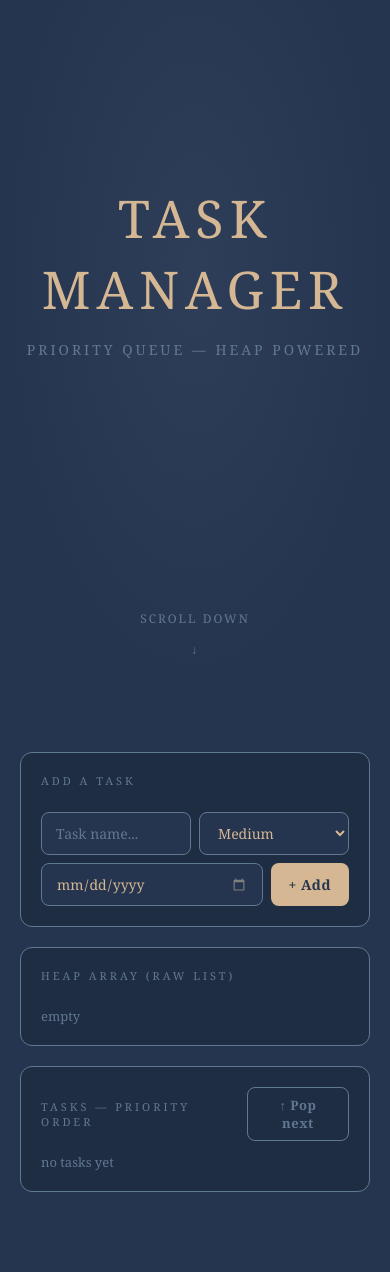
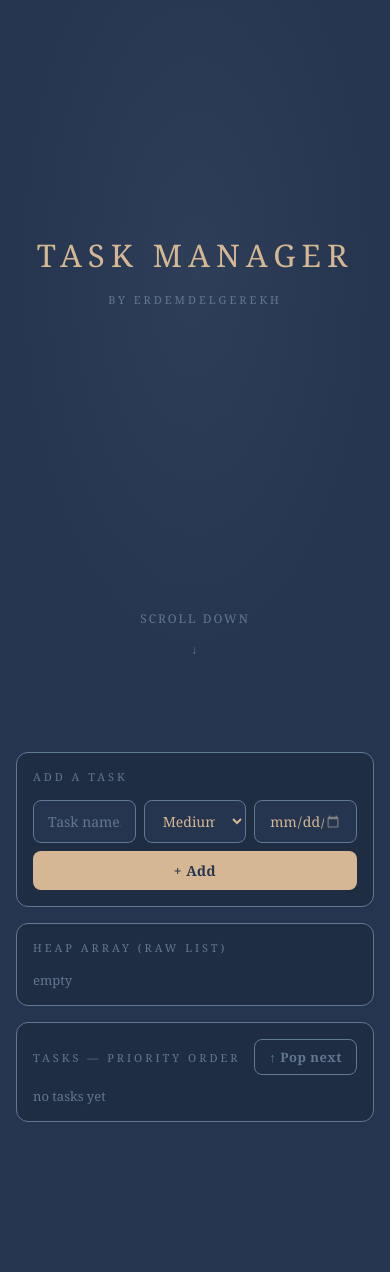
Before and after one commit to Erdemeeesgithub/to-do-list-demo, a Flask app: page / in a window 390 px wide. Shown: the part 152-1424 px from the top of the page. After the commit the page ends 1274 px from the top, so only its background shows below. Run offline with Flask 3, Linux system fonts and the light colour scheme.

Commit message:
responsive mobile styles

```diff
--- a/templates/index.html
+++ b/templates/index.html
@@ -34,7 +34,7 @@
         opacity: 0.15;
       }
       .hero h1 {
-        font-size: 52px;
+        font-size: clamp(28px, 8vw, 52px);
         font-weight: 400;
         color: #d5b893;
         letter-spacing: 6px;
@@ -44,7 +44,7 @@
         animation: fadeUp 1s ease forwards 0.3s;
       }
       .hero p {
-        font-size: 14px;
+        font-size: clamp(11px, 2.5vw, 14px);
         color: #617891;
         letter-spacing: 3px;
         text-transform: uppercase;
@@ -69,25 +69,25 @@
         animation: bounce 1.5s infinite;
       }
 
-      /* main content */
+      /* main */
       .container {
         max-width: 620px;
         margin: 0 auto;
-        padding: 60px 20px;
+        padding: 60px 16px;
       }
       .section-title {
         font-size: 11px;
         letter-spacing: 3px;
         text-transform: uppercase;
         color: #617891;
-        margin-bottom: 24px;
+        margin-bottom: 16px;
       }
       .card {
         background: #1e2d42;
         border: 1px solid #617891;
         border-radius: 12px;
-        padding: 20px;
-        margin-bottom: 20px;
+        padding: 16px;
+        margin-bottom: 16px;
         opacity: 0;
         transform: translateY(40px);
         transition: opacity 0.6s ease, transform 0.6s ease;
@@ -105,7 +105,8 @@
       input,
       select {
         flex: 1;
-        min-width: 120px;
+        min-width: 0;
+        width: 100%;
         padding: 10px 14px;
         background: #25344f;
         border: 1px solid #617891;
@@ -124,7 +125,9 @@
         background: #25344f;
         color: #d5b893;
       }
+
       button {
+        width: 100%;
         padding: 10px 18px;
         background: #d5b893;
         border: none;
@@ -139,6 +142,17 @@
       }
       button:hover {
         background: #c4a57e;
+      }
+
+      /* on bigger screens, add button doesn't need full width */
+      @media (min-width: 480px) {
+        button.add-btn {
+          width: auto;
+        }
+        input,
+        select {
+          width: auto;
+        }
       }
 
       .heap-raw {
@@ -188,11 +202,12 @@
         background: #25344f;
         border: 1px solid #617891;
         border-radius: 10px;
-        padding: 12px 16px;
+        padding: 12px 14px;
         margin-bottom: 8px;
         display: flex;
         align-items: center;
-        gap: 12px;
+        gap: 8px;
+        flex-wrap: wrap;
         opacity: 0;
         transform: translateX(-20px);
         animation: slideIn 0.4s ease forwards;
@@ -202,6 +217,7 @@
       }
       .task-name {
         flex: 1;
+        min-width: 100px;
         font-size: 14px;
         color: #d5b893;
       }
@@ -212,6 +228,7 @@
         font-weight: 600;
         letter-spacing: 0.5px;
         text-transform: uppercase;
+        white-space: nowrap;
       }
       .badge.high {
         background: #632024;
@@ -229,7 +246,9 @@
       .task-date {
         font-size: 12px;
         color: #617891;
+        white-space: nowrap;
       }
+
       .popped {
         background: #1e2d42;
         border: 1px solid #617891;
@@ -243,13 +262,16 @@
       .popped strong {
         color: #d5b893;
       }
+
       .top-row {
         display: flex;
         justify-content: space-between;
         align-items: center;
         margin-bottom: 12px;
+        gap: 8px;
       }
       .pop-btn {
+        width: auto !important;
         padding: 8px 14px;
         background: transparent;
         border: 1px solid #617891;
@@ -257,6 +279,7 @@
         font-size: 13px;
         border-radius: 8px;
         transition: all 0.2s;
+        white-space: nowrap;
       }
       .pop-btn:hover {
         border-color: #d5b893;
@@ -294,7 +317,7 @@
   <body>
     <div class="hero">
       <h1>Task Manager</h1>
-      <p>priority queue — heap powered</p>
+      <p>by Erdemdelgerekh</p>
       <div class="scroll-hint">
         scroll down
         <span>↓</span>
@@ -312,7 +335,7 @@
             <option value="3">Low</option>
           </select>
           <input type="date" id="deadline" />
-          <button onclick="addTask()">+ Add</button>
+          <button class="add-btn" onclick="addTask()">+ Add</button>
         </div>
       </div>
 
```
